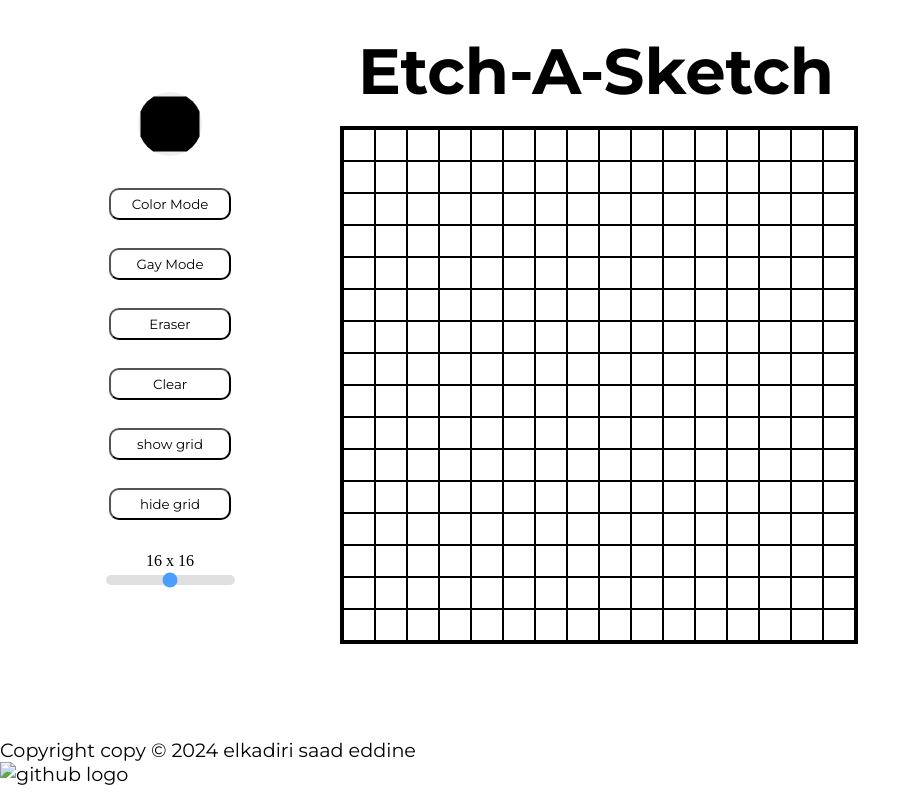
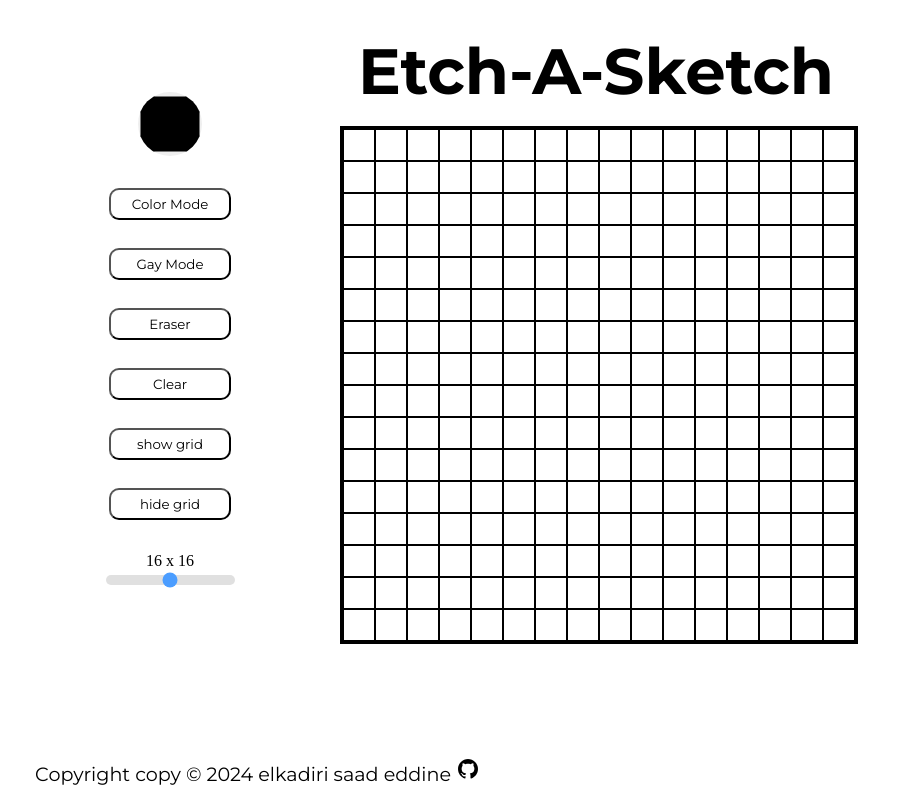
Before and after one commit to saadelk48/etch-a-sketch, a plain HTML site: page index.html in a window 1280 px wide. Shown: the whole page, without its empty margins (0-921 px from the left). Drawn offline with Linux system fonts and the light colour scheme.

Commit message:
fix inexisting github logo

```diff
--- a/index.html
+++ b/index.html
@@ -35,7 +35,7 @@
 
     <footer>
         <p>Copyright copy &copy; 2024 <a style="text-decoration: none; color: black;"
-            href="https:\\github.com/saadelk48" >elkadiri saad eddine <img src="#" alt="github logo">
+            href="https:\\github.com/saadelk48" >elkadiri saad eddine <img src="icons/mdi_github.svg" alt="github logo">
         </a>
          </p>
    </footer>
```
Also changed, not shown: icons/mdi_github.svg (added).
